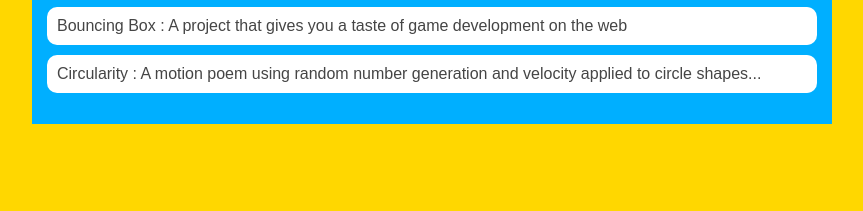
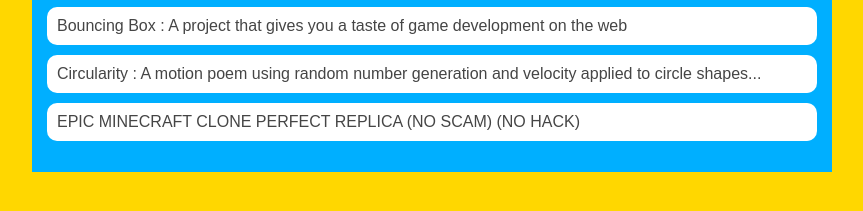
Before and after one commit to JosephRoth23/JosephRoth23.github.io, a plain HTML site: page portfolio.html in a window 1280 px wide. Shown: the part 221-432 px from the top of the page, without its empty margins (208-1071 px from the left). Drawn offline with Linux system fonts and the light colour scheme.

Commit message:
Just ONE more little thing for today

```diff
--- a/portfolio.html
+++ b/portfolio.html
@@ -25,6 +25,7 @@
           <li><a href="projects/platformer/">Platformer : A cannon - dodging, collectible - grabbing adventure game for Halleb0t</a></li>
           <li><a href="projects/bouncing-box/">Bouncing Box : A project that gives you a taste of game development on the web </a></li>
           <li><a href="projects/circularity/">Circularity : A motion poem using random number generation and velocity applied to circle shapes...</a></li>
+          <li><a href="https://www.youtube.com/watch?v=dQw4w9WgXcQ">EPIC MINECRAFT CLONE PERFECT REPLICA (NO SCAM) (NO HACK)</a></li>
         </ul>
        </div>
      </main>
```
